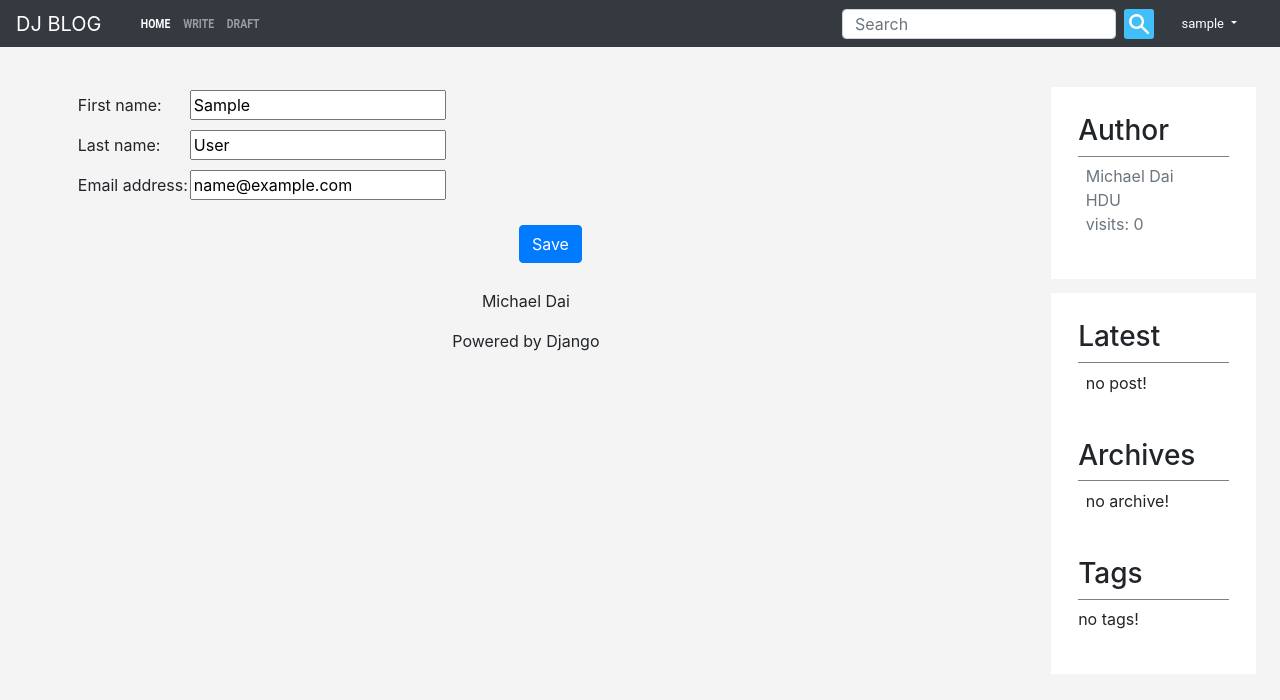
After one commit to Mike-Dai/djangocoder, a Django app: page /profile/edit/ in a window 1280 px wide. The commit adds this page. Shown: the top 700 px of the page. Run offline with Django 3.2, Linux system fonts and the light colour scheme; the visitor is signed in with stand-in values (Sample User, id 1); data that the repository does not hold is empty; some libraries are stand-ins or nearby versions.

Commit message:
Make user profile editable

```diff
--- a/blog/forms.py
+++ b/blog/forms.py
@@ -1,6 +1,7 @@
 from django import forms
 
 from .models import Post, Comment
+from django.contrib.auth.models import User
 
 class PostForm(forms.ModelForm):
 	class Meta:
@@ -11,3 +12,8 @@ class CommentForm(forms.ModelForm):
 	class Meta:
 		model = Comment
 		fields = ('text',)
+
+class ProfileForm(forms.ModelForm):
+	class Meta:
+		model = User
+		fields = ('first_name', 'last_name', 'email')
--- /dev/null
+++ b/blog/templates/blog/profile_edit.html
@@ -0,0 +1,24 @@
+{% extends 'blog/base.html' %}
+{% block content %}
+<form method="POST">
+	{% csrf_token %}
+	{{ form.errors }}
+	<table>
+		<tr>
+			<td>First name:</td>
+			<td>{{ form.first_name }}</td>
+		</tr>
+		<tr>
+			<td>Last name:</td>
+			<td>{{ form.last_name }}</td>
+		</tr>
+		<tr>
+			<td>Email address:</td>
+			<td>{{ form.email }}</td>
+		</tr>
+	</table>
+	<div style = "text-align: center;">
+		<button class="btn btn-primary" type="submit">Save</button>
+	</div>
+</form>
+{% endblock %}
--- a/blog/templates/blog/user_profile.html
+++ b/blog/templates/blog/user_profile.html
@@ -25,5 +25,10 @@
 		</tr>
 		{% endif %}
 	</table>
+	<div style = "text-align: center;">
+		<a href="{% url 'profile_edit' %}">
+			<input class="btn btn-primary" type="button" value="Edit"/>
+		</a>
+	</div>
 </div>
 {% endblock %}
--- a/blog/urls.py
+++ b/blog/urls.py
@@ -19,4 +19,5 @@ urlpatterns = [
 	url(r'^search/$', views.search, name='search'),
 	url(r'^register/$', views.register, name='register'),
 	url(r'^profile/$', views.user_profile, name='user_profile'),
+	url(r'^profile/edit/$', views.profile_edit, name='profile_edit'),
 ]
--- a/blog/views.py
+++ b/blog/views.py
@@ -4,7 +4,7 @@ from django.shortcuts import render, get_object_or_404, redirect, HttpResponse
 from django.utils import timezone
 from .models import Post, Comment, Tag
 from django.contrib.auth.models import User
-from .forms import PostForm, CommentForm
+from .forms import PostForm, CommentForm, ProfileForm
 from django.contrib.auth.decorators import login_required
 from django.contrib.auth.forms import UserCreationForm
 from django.views.generic import ListView, DetailView
@@ -257,3 +257,16 @@ def register(request):
 def user_profile(request):
 	user = request.user
 	return render(request, 'blog/user_profile.html', {'user': user})
+
+@login_required
+def profile_edit(request):
+	user = request.user
+	if request.method == "POST":
+		form = ProfileForm(request.POST, instance=user)
+		if form.is_valid():
+			user = form.save(commit=False)
+			user.save()
+			return redirect('user_profile')
+	else:
+		form = ProfileForm(instance=user)
+	return render(request, 'blog/profile_edit.html', {'form': form})
```
